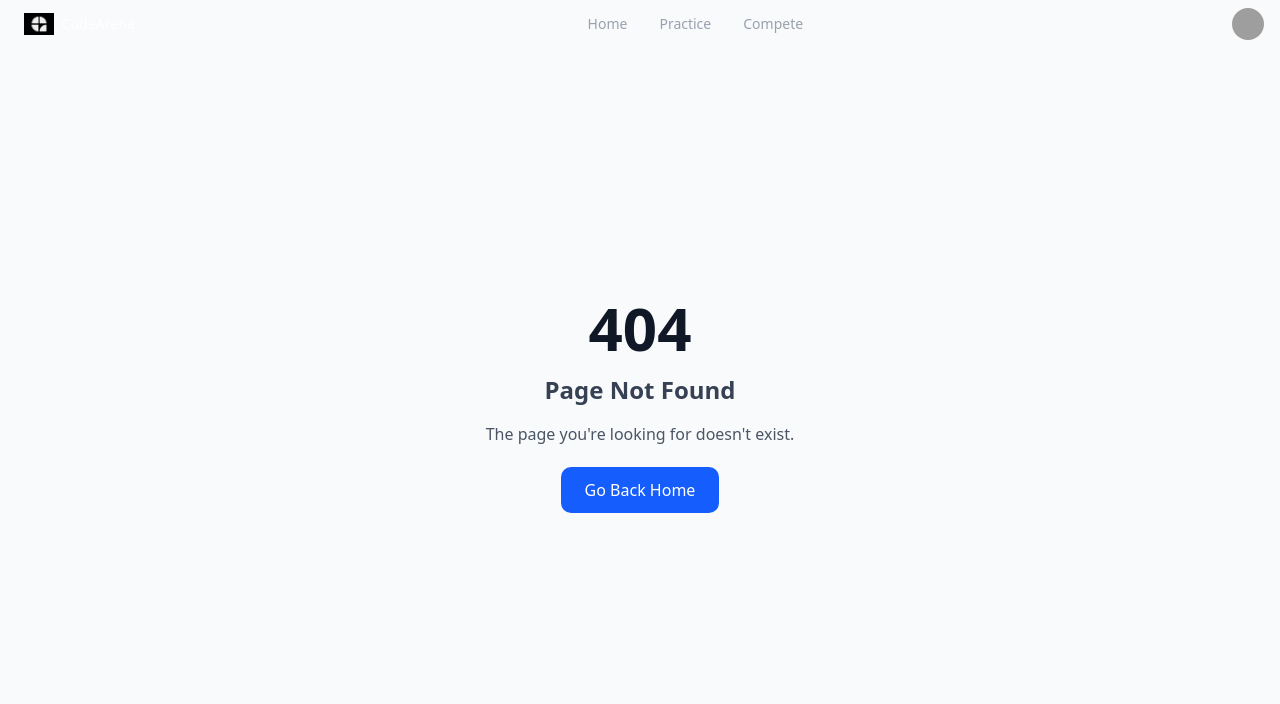
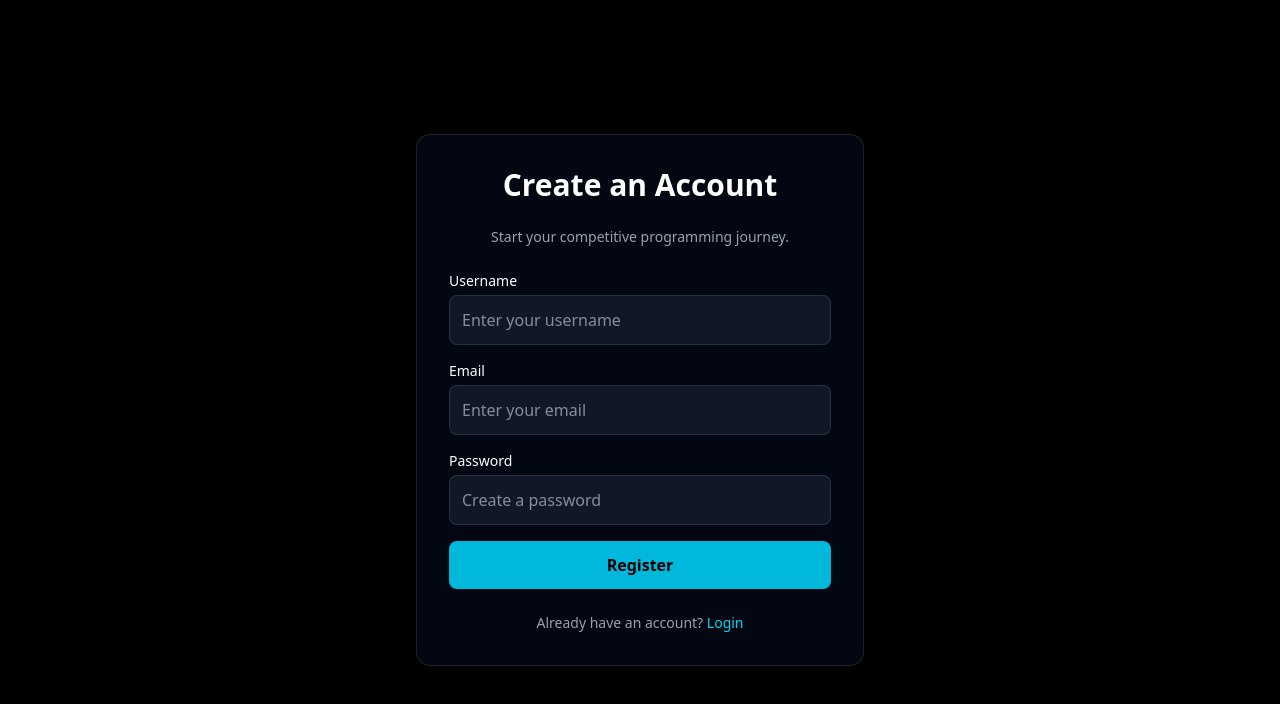
Before and after one commit to Prathmesh-rajurkar/CodeArena, a Next.js app: page /register in a window 1280 px wide. Before the commit this address had no page. Shown: the top 704 px of the page. Built offline with nearby package versions, Linux system fonts and the light colour scheme; grey boxes are pictures that could not be loaded.

Commit message:
login and register page

```diff
--- a/app/layout.tsx
+++ b/app/layout.tsx
@@ -1,30 +1,31 @@
+'use client';
+
+import "./globals.css";
 import type { Metadata } from "next";
-import "./globals.css";
-// import { Navbar } from "@/components/ui/resizable-navbar";
 import Navbars from "@/components/Navbar";
-// import Footer from "@/components/Footer";
 import { ShootingStars } from "@/components/ui/shooting-stars";
 import { StarsBackground } from "@/components/ui/stars-background";
-// import { Providers } from "./providers";
+import { usePathname } from "next/navigation";
 
-export const metadata: Metadata = {
-  title: "CodeArena",
-  description: "Generated by create next app",
-};
+// You can't export metadata from a client component. Move it to a server file if needed.
 
 export default function RootLayout({
   children,
-}: Readonly<{
+}: {
   children: React.ReactNode;
-}>) {
+}) {
+  const pathname = usePathname();
+
+  const hideNavbarRoutes = ["/login", "/register"];
+  const shouldShowNavbar = !hideNavbarRoutes.includes(pathname);
+
   return (
     <html lang="en">
       <body className="bg-black text-white min-h-screen flex flex-col">
-        <Navbars />
+        {shouldShowNavbar && <Navbars />}
         <main className="flex-1">{children}</main>
-        {/* <Footer /> */}
-        <ShootingStars className=""/>
-        <StarsBackground className=""/>
+        <ShootingStars />
+        <StarsBackground />
       </body>
     </html>
   );
--- /dev/null
+++ b/app/login/page.tsx
@@ -0,0 +1,47 @@
+'use client'
+import Link from 'next/link'
+
+export default function LoginPage() {
+  return (
+    <div className="min-h-screen bg-black text-white flex items-center justify-center px-4 z-50">
+      <div className="w-full max-w-md bg-gray-950 border border-white/10 rounded-xl shadow-lg p-8 space-y-6 z-50">
+        <h2 className="text-3xl font-bold text-center">Welcome Back</h2>
+        <p className="text-gray-400 text-center text-sm">Login to continue coding and competing.</p>
+
+        <form className="space-y-4 z-50">
+          <div>
+            <label className="text-sm block mb-1">Email</label>
+            <input
+              type="email"
+              className="w-full bg-gray-950 border border-white/10 text-white p-3 rounded-md focus:outline-none focus:ring-2 focus:ring-cyan-500"
+              placeholder="Enter your email"
+            />
+          </div>
+
+          <div>
+            <label className="text-sm block mb-1">Password</label>
+            <input
+              type="password"
+              className="w-full bg-gray-950 border border-white/10 text-white p-3 rounded-md focus:outline-none focus:ring-2 focus:ring-cyan-500"
+              placeholder="Enter your password"
+            />
+          </div>
+
+          <button
+            type="submit"
+            className="w-full bg-cyan-500 hover:bg-cyan-600 transition text-black font-semibold py-3 rounded-md"
+          >
+            Login
+          </button>
+        </form>
+
+        <p className="text-center text-sm text-gray-400">
+          Don&apos;t have an account?{' '}
+          <Link href="/register" className="text-cyan-400 hover:underline">
+            Register
+          </Link>
+        </p>
+      </div>
+    </div>
+  );
+}
--- /dev/null
+++ b/app/register/page.tsx
@@ -0,0 +1,56 @@
+'use client'
+import Link from 'next/link'
+
+export default function RegisterPage() {
+  return (
+    <div className="min-h-screen bg-black text-white flex items-center justify-center px-4">
+      <div className="w-full max-w-md bg-gray-950 border border-white/10 rounded-xl shadow-lg p-8 space-y-6 z-50">
+        <h2 className="text-3xl font-bold text-center">Create an Account</h2>
+        <p className="text-gray-400 text-center text-sm">Start your competitive programming journey.</p>
+
+        <form className="space-y-4">
+          <div>
+            <label className="text-sm block mb-1">Username</label>
+            <input
+              type="text"
+              className="w-full bg-gray-900 border border-white/10 text-white p-3 rounded-md focus:outline-none focus:ring-2 focus:ring-cyan-500"
+              placeholder="Enter your username"
+            />
+          </div>
+
+          <div>
+            <label className="text-sm block mb-1">Email</label>
+            <input
+              type="email"
+              className="w-full bg-gray-900 border border-white/10 text-white p-3 rounded-md focus:outline-none focus:ring-2 focus:ring-cyan-500"
+              placeholder="Enter your email"
+            />
+          </div>
+
+          <div>
+            <label className="text-sm block mb-1">Password</label>
+            <input
+              type="password"
+              className="w-full bg-gray-900 border border-white/10 text-white p-3 rounded-md focus:outline-none focus:ring-2 focus:ring-cyan-500"
+              placeholder="Create a password"
+            />
+          </div>
+
+          <button
+            type="submit"
+            className="w-full bg-cyan-500 hover:bg-cyan-600 transition text-black font-semibold py-3 rounded-md"
+          >
+            Register
+          </button>
+        </form>
+
+        <p className="text-center text-sm text-gray-400">
+          Already have an account?{' '}
+          <Link href="/login" className="text-cyan-400 hover:underline">
+            Login
+          </Link>
+        </p>
+      </div>
+    </div>
+  );
+}
```
